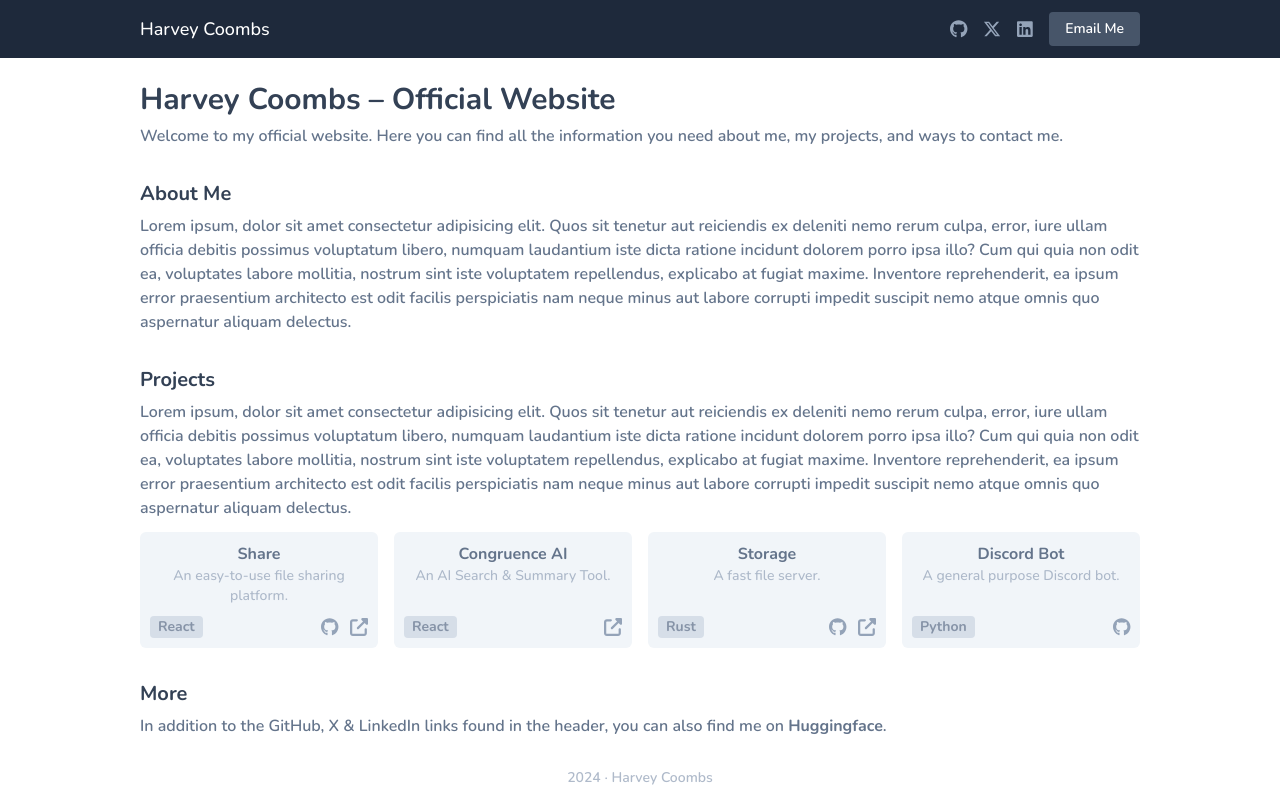
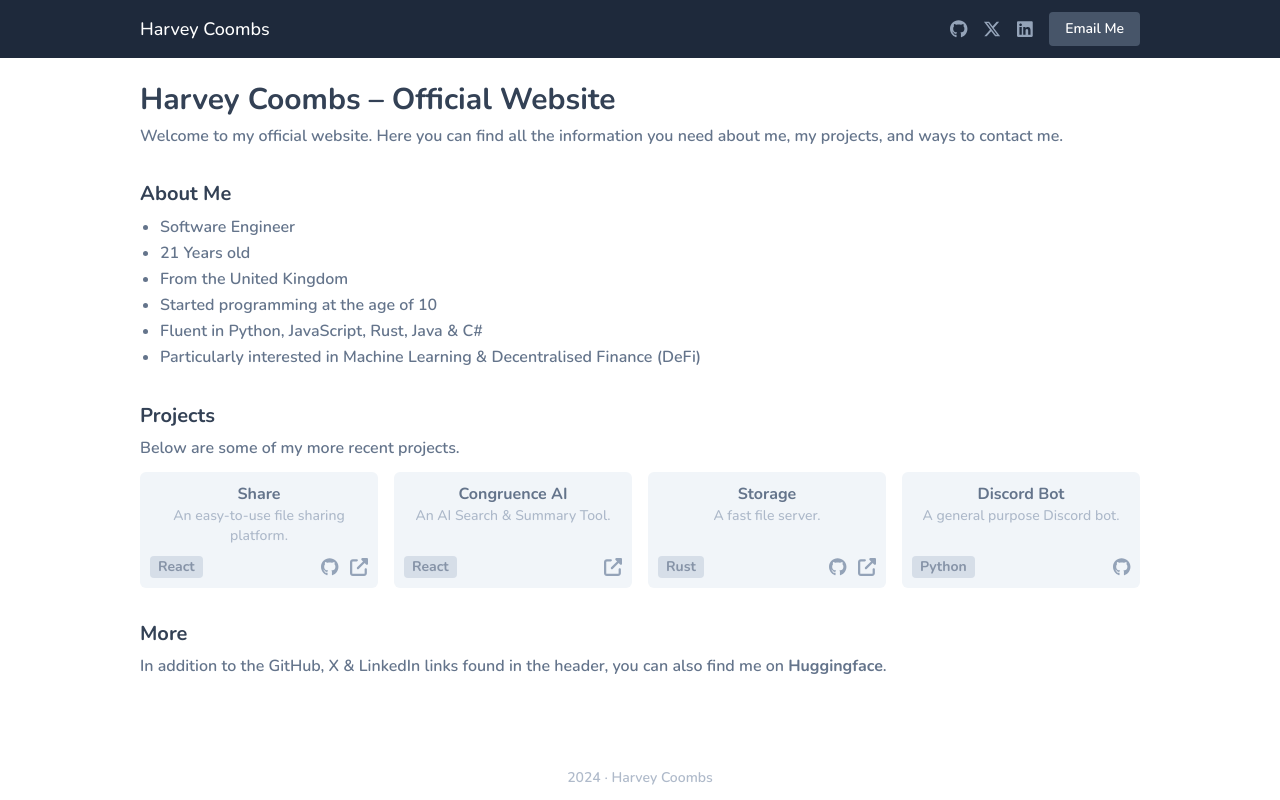
Before and after one commit to harveycoombs/www, a Next.js app: page / in a window 1280 px wide. Built offline with nearby package versions, Linux system fonts and the light colour scheme.

Commit message:
Added content

```diff
--- a/src/app/page.tsx
+++ b/src/app/page.tsx
@@ -17,10 +17,17 @@ export default function Home() {
                     <p className="mt-1.5 font-semibold">Welcome to my official website. Here you can find all the information you need about me, my projects, and ways to contact me.</p>
                 </motion.div>
                 <Section title="About Me" delay={0.2}>
-                    <p className="font-semibold">Lorem ipsum, dolor sit amet consectetur adipisicing elit. Quos sit tenetur aut reiciendis ex deleniti nemo rerum culpa, error, iure ullam officia debitis possimus voluptatum libero, numquam laudantium iste dicta ratione incidunt dolorem porro ipsa illo? Cum qui quia non odit ea, voluptates labore mollitia, nostrum sint iste voluptatem repellendus, explicabo at fugiat maxime. Inventore reprehenderit, ea ipsum error praesentium architecto est odit facilis perspiciatis nam neque minus aut labore corrupti impedit suscipit nemo atque omnis quo aspernatur aliquam delectus.</p>
+                    <ul className="font-semibold list-disc ml-5 leading-relaxed">
+                        <li>Software Engineer</li>
+                        <li>21 Years old</li>
+                        <li>From the United Kingdom</li>
+                        <li>Started programming at the age of 10</li>
+                        <li>Fluent in Python, JavaScript, Rust, Java &amp; C#</li>
+                        <li>Particularly interested in Machine Learning &amp; Decentralised Finance (DeFi)</li>
+                    </ul>
                 </Section>
                 <Section title="Projects" delay={0.4}>
-                    <p className="font-semibold">Lorem ipsum, dolor sit amet consectetur adipisicing elit. Quos sit tenetur aut reiciendis ex deleniti nemo rerum culpa, error, iure ullam officia debitis possimus voluptatum libero, numquam laudantium iste dicta ratione incidunt dolorem porro ipsa illo? Cum qui quia non odit ea, voluptates labore mollitia, nostrum sint iste voluptatem repellendus, explicabo at fugiat maxime. Inventore reprehenderit, ea ipsum error praesentium architecto est odit facilis perspiciatis nam neque minus aut labore corrupti impedit suscipit nemo atque omnis quo aspernatur aliquam delectus.</p>
+                    <p className="font-semibold">Below are some of my more recent projects.</p>
                     <div className="flex gap-4 mt-3 max-[650px]:flex-col">
                         <ProjectTile title="Share" description="An easy-to-use file sharing platform." url="https://share.harveycoombs.com/" repo="https://github.com/harveycoombs/share" language="React" />
                         <ProjectTile title="Congruence AI" description="An AI Search & Summary Tool." url="https://aicongruence.com/" language="React" />
```
